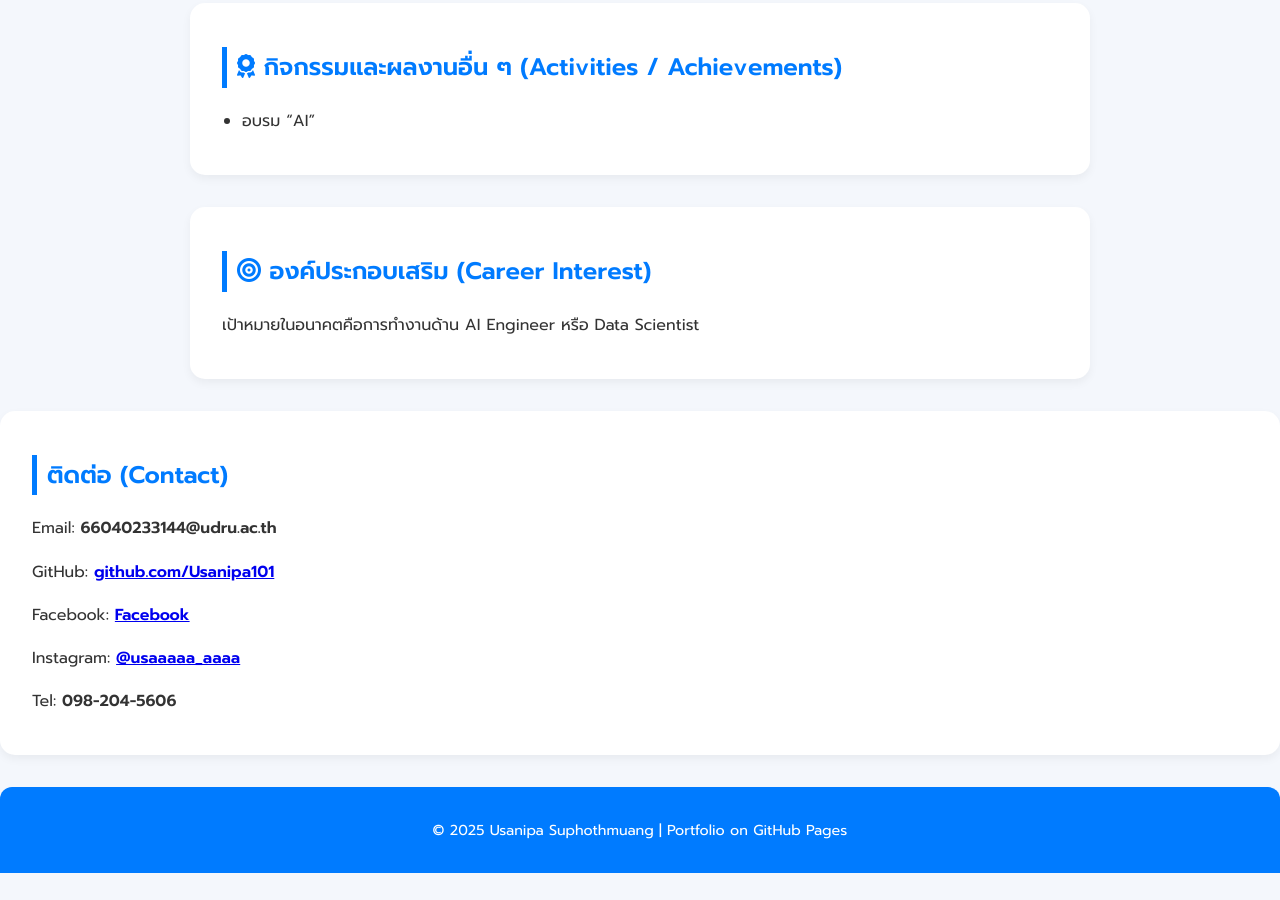
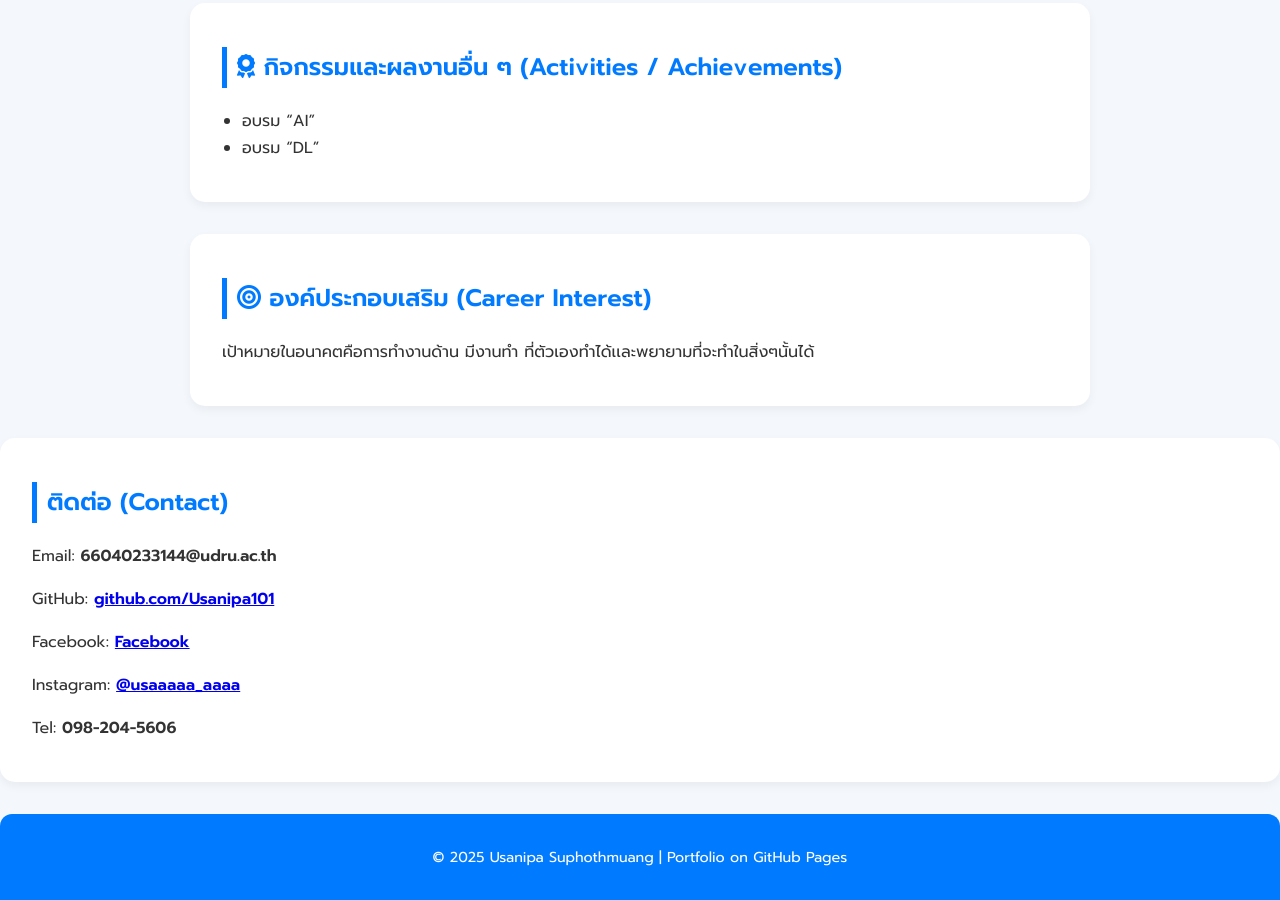
Before and after one commit to Usanipa101/Usanipa101.github.io, a plain HTML site: page index.html in a window 1280 px wide. Shown: the part 1465-2365 px from the top of the page. Before the commit the page ends 2338 px from the top, so only its background shows below. Drawn offline with Linux system fonts and the light colour scheme.

Commit message:
Modify activities and career goal in index.html
Updated activity list and revised career goal description.

```diff
--- a/index.html
+++ b/index.html
@@ -182,13 +182,14 @@
       <h2><i class="fas fa-award"></i> กิจกรรมและผลงานอื่น ๆ (Activities / Achievements)</h2>
       <ul>
         <li>อบรม “AI”</li>
+        <li>อบรม “DL”</li>
 
       </ul>
     </section>
 
     <section id="career">
       <h2><i class="fas fa-bullseye"></i> องค์ประกอบเสริม (Career Interest)</h2>
-      <p>เป้าหมายในอนาคตคือการทำงานด้าน AI Engineer หรือ Data Scientist</p>
+      <p>เป้าหมายในอนาคตคือการทำงานด้าน มีงานทำ ที่ตัวเองทำได้เเละพยายามที่จะทำในสิ่งๆนั้นได้</p>
     </section>
   </main>
     <section>
```
